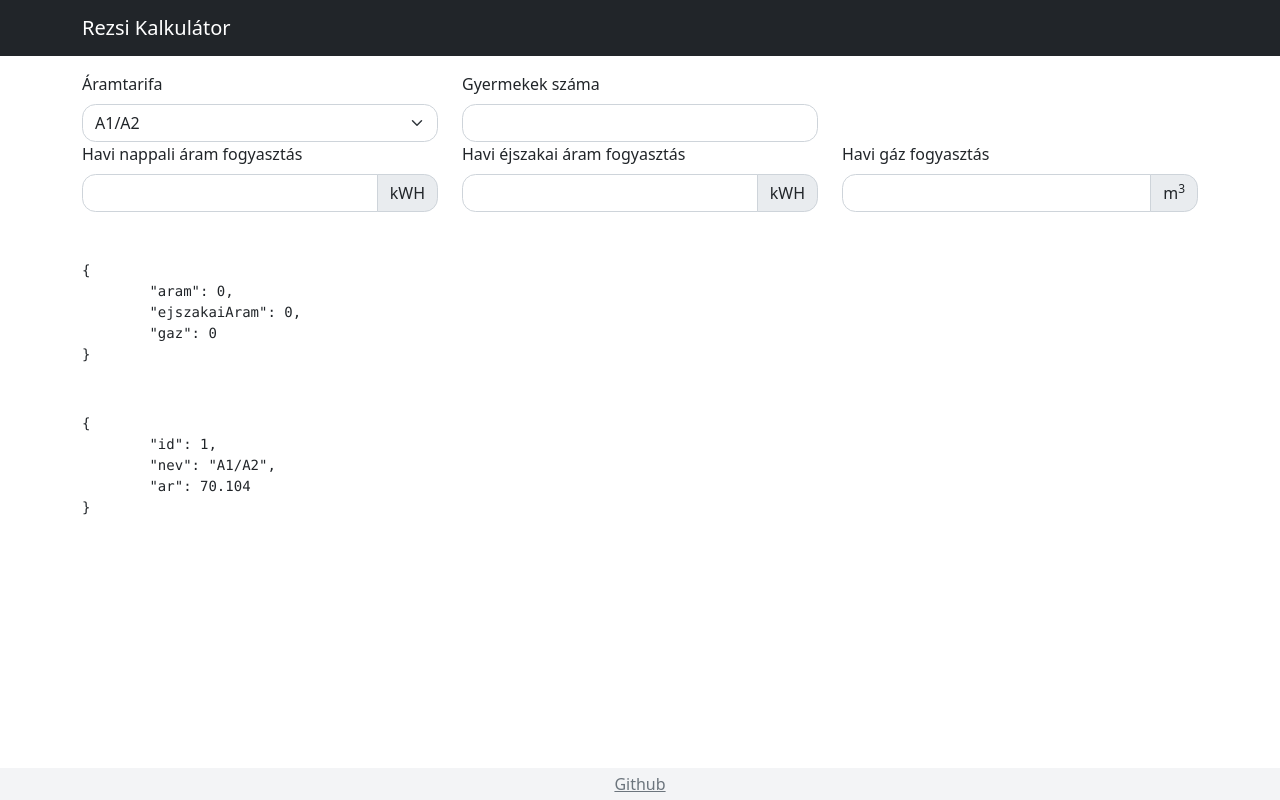
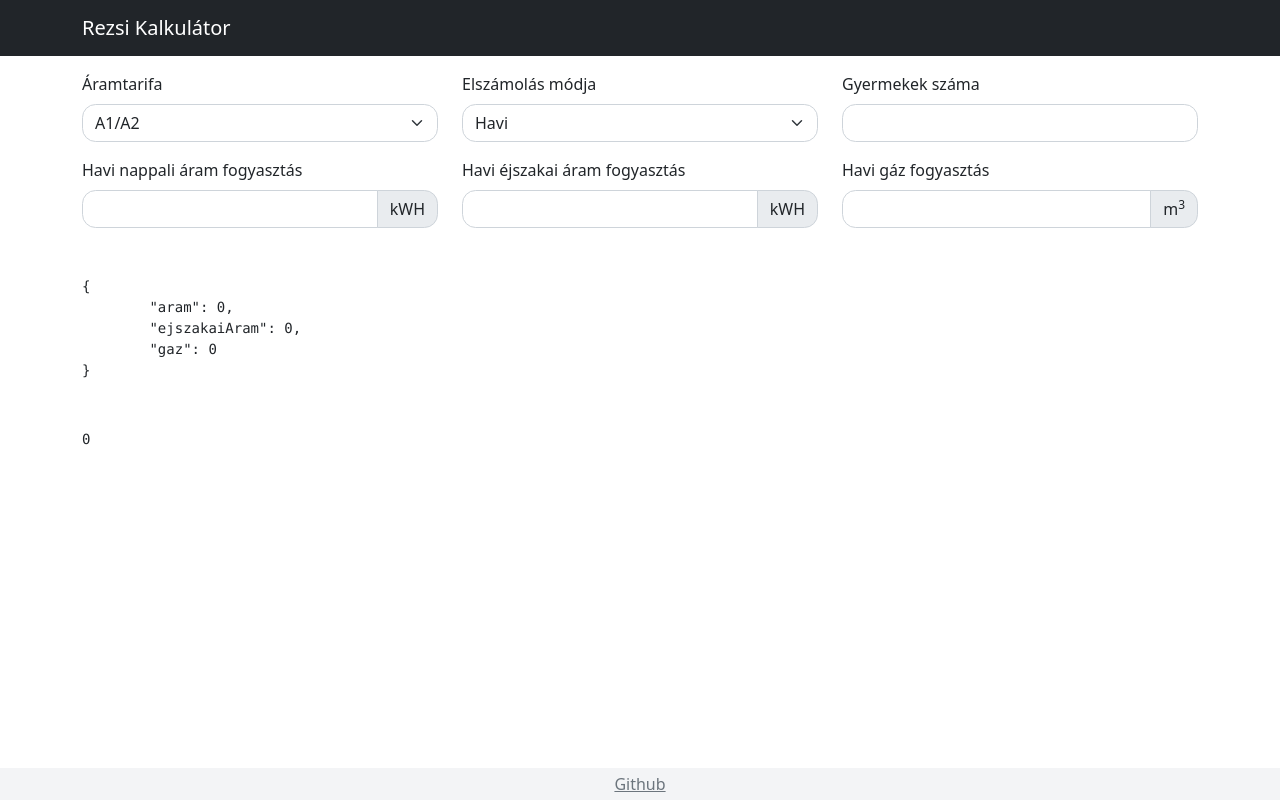
Before and after one commit to detarkende/rezsi-kalkulator, a Next.js app: page /advanced in a window 1280 px wide. Built offline with nearby package versions, Linux system fonts and the light colour scheme.

Commit message:
eddigi haladas

```diff
--- a/pages/advanced.tsx
+++ b/pages/advanced.tsx
@@ -17,9 +17,16 @@ function Advanced() {
 	];
 	const [aramTarifa, setAramTarifa] = useState(aramTarifak[0]);
 
+	const elszamolasiModok = [
+		{ id: 1, nev: "Havi", oszto: 12 },
+		{ id: 2, nev: "Éves", oszto: 1 },
+	]
+	const [elszamolasiMod, setElszamolasiMod] = useState(elszamolasiModok[0]);
+
 	return (
 		<>
-            <Row xs={1} sm={2} lg={3}>
+			<Row xs={1} sm={2} lg={3} className="mb-3">
+				{/* Aram tarifa */}
                 <Col>
                     <Form.Group>
                         <Form.Label>Áramtarifa</Form.Label>
@@ -29,8 +36,21 @@ function Advanced() {
                             ))}
                         </Form.Select>
                     </Form.Group>
+				</Col>
+
+				{/* Elszamolas modja */}
+				<Col>
+                    <Form.Group>
+                        <Form.Label>Elszámolás módja</Form.Label>
+                        <Form.Select onChange={(e) => setElszamolasiMod(elszamolasiModok.find(t => t.id === Number(e.target.value)) || elszamolasiModok[0])}>
+                            { elszamolasiModok.map((mod) => (
+                                <option key={mod.id} value={mod.id}>{mod.nev}</option>
+                            ))}
+                        </Form.Select>
+                    </Form.Group>
                 </Col>
 
+				{/* Gyerekek szama */}
                 <Col>
                     <FormField
                         type="number"
@@ -49,7 +69,7 @@ function Advanced() {
 				<code>{JSON.stringify(rezsi, null, "\t")}</code>
 			</pre>
             <pre className="mt-5">
-				<code>{JSON.stringify(aramTarifa, null, "\t")}</code>
+				<code>{JSON.stringify(gyerekek, null, "\t")}</code>
 			</pre>
 		</>
 	);
```
